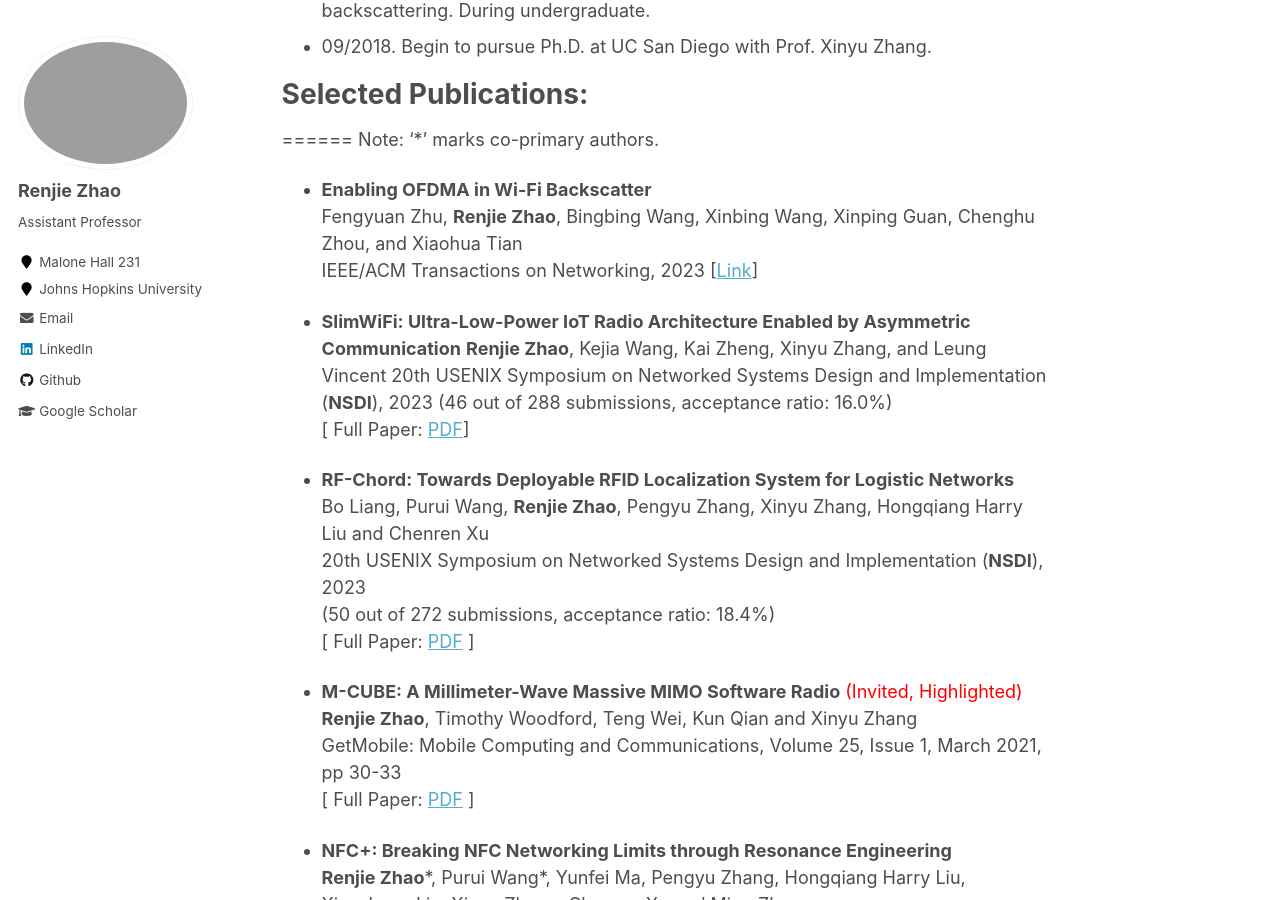
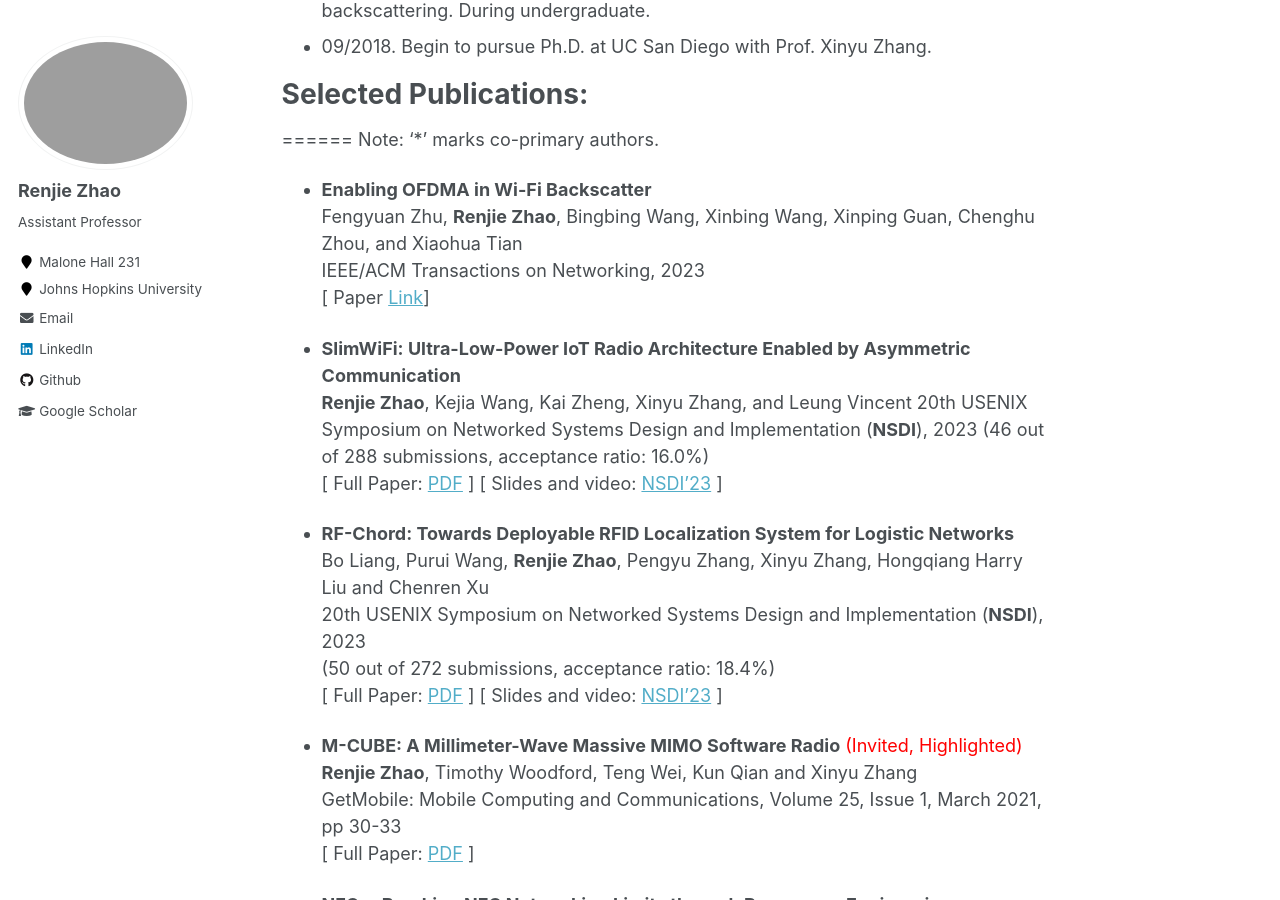
Before and after one commit to mle0108/RenjieZhao.github.io, a Jekyll site: the page built from _pages/about.md, in a window 1280 px wide and 900 px high, scrolled down 1930 px. Built offline with Jekyll 4.4.1, drawn with Linux system fonts in a browser that asks for light colours.

Commit message:
update links

```diff
--- a/_pages/about.md
+++ b/_pages/about.md
@@ -57,19 +57,19 @@ Note: ‘*’ marks co-primary authors.
 * **Enabling OFDMA in Wi-Fi Backscatter**
 Fengyuan Zhu, **Renjie Zhao**, Bingbing Wang, Xinbing Wang, Xinping Guan, Chenghu Zhou, and Xiaohua Tian
 IEEE/ACM Transactions on Networking, 2023
-[[Link](https://ieeexplore.ieee.org/abstract/document/10176347)]
+[ Paper [Link](https://ieeexplore.ieee.org/abstract/document/10176347)]
 
 * **SlimWiFi: Ultra-Low-Power IoT Radio Architecture Enabled by Asymmetric Communication**
 **Renjie Zhao**, Kejia Wang, Kai Zheng, Xinyu Zhang, and Leung Vincent
 20th USENIX Symposium on Networked Systems Design and Implementation (**NSDI**), 2023
 (46 out of 288 submissions, acceptance ratio: 16.0%)
-[ Full Paper: [PDF](https://renjiezhao.github.io/files/SlimWiFi_paper.pdf)]
+[ Full Paper: [PDF](https://renjiezhao.github.io/files/SlimWiFi_paper.pdf) ] [ Slides and video: [NSDI'23](https://www.usenix.org/conference/nsdi23/presentation/zhao-renjie) ]
 
 * **RF-Chord: Towards Deployable RFID Localization System for Logistic Networks**
 Bo Liang, Purui Wang, **Renjie Zhao**, Pengyu Zhang, Xinyu Zhang, Hongqiang Harry Liu and Chenren Xu
 20th USENIX Symposium on Networked Systems Design and Implementation (**NSDI**), 2023
 (50 out of 272 submissions, acceptance ratio: 18.4%)
-[ Full Paper: [PDF](https://renjiezhao.github.io/files/RFCHORD_paper.pdf) ]
+[ Full Paper: [PDF](https://renjiezhao.github.io/files/RFCHORD_paper.pdf) ] [ Slides and video: [NSDI'23](https://www.usenix.org/conference/nsdi23/presentation/liang-bo) ]
 
 * **M-CUBE: A Millimeter-Wave Massive MIMO Software Radio** <red>(Invited, Highlighted)</red>
 **Renjie Zhao**, Timothy Woodford, Teng Wei, Kun Qian and Xinyu Zhang
```
